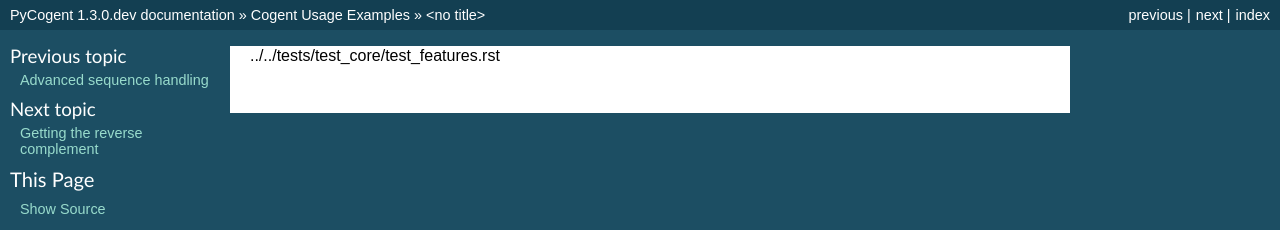
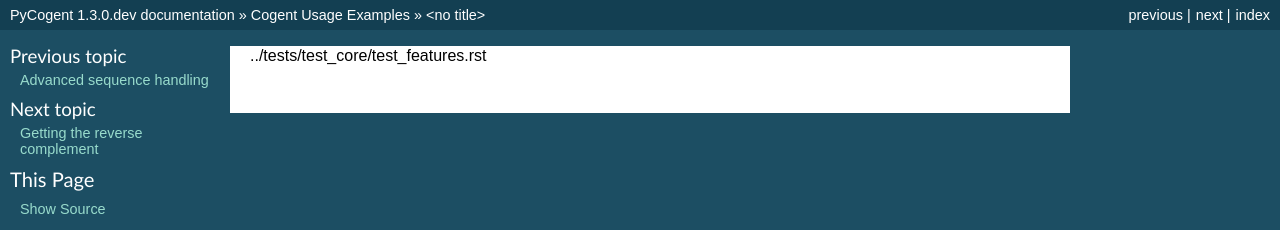
Before and after one commit to cogent3/cogent3, a Sphinx documentation site: the page built from doc/examples/complete_seq_features.rst, in a window 1280 px wide. Shown: the top 230 px of the page. Built offline with Sphinx 7.4.7, drawn with Linux system fonts in a browser that asks for light colours; pages that are not in the unit, such as notebooks, are missing from menus.

```diff
--- a/doc/examples/complete_seq_features.rst
+++ b/doc/examples/complete_seq_features.rst
@@ -1 +1 @@
-../../tests/test_core/test_features.rst
+../tests/test_core/test_features.rst
--- a/doc/examples/handling_tabular_data.rst
+++ b/doc/examples/handling_tabular_data.rst
@@ -1 +1 @@
-../../tests/test_util/test_table.rst
+../tests/test_util/test_table.rst
```
